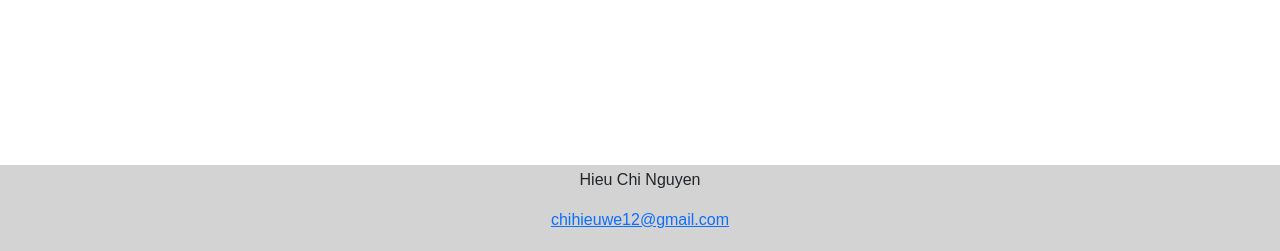
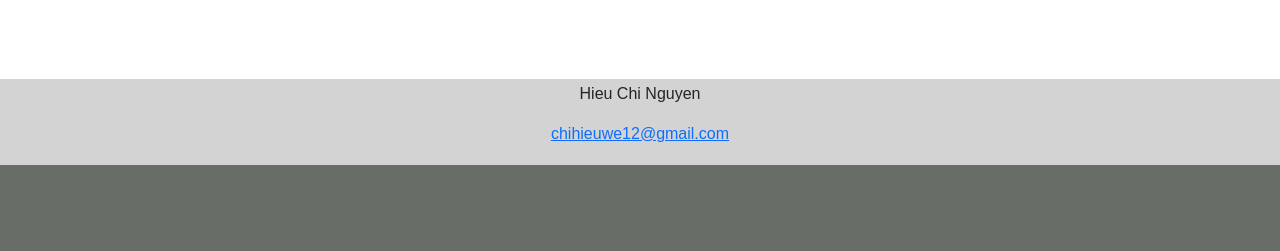
Before and after one commit to chihieuwe/cs50-final, a Flask app: page / in a window 1280 px wide. Shown: the part 2266-2517 px from the top of the page. After the commit the page ends 2431 px from the top, so only its background shows below. Run offline with Flask 3, Linux system fonts and the light colour scheme; some libraries are stand-ins or nearby versions.

Commit message:
Fix footer

```diff
--- a/static/styles/styles.css
+++ b/static/styles/styles.css
@@ -8,6 +8,12 @@
     filter: brightness(70%);
     filter: drop-shadow(30%)
 }
+
+body {
+    position: relative;
+    min-height: 100vh;
+}
+
 .navbar {
     position: fixed;
     top: 0;
@@ -124,4 +130,5 @@ footer {
     padding: 3px;
     left: 0;
     bottom: 0;
+    position: absolute;
 }
```
